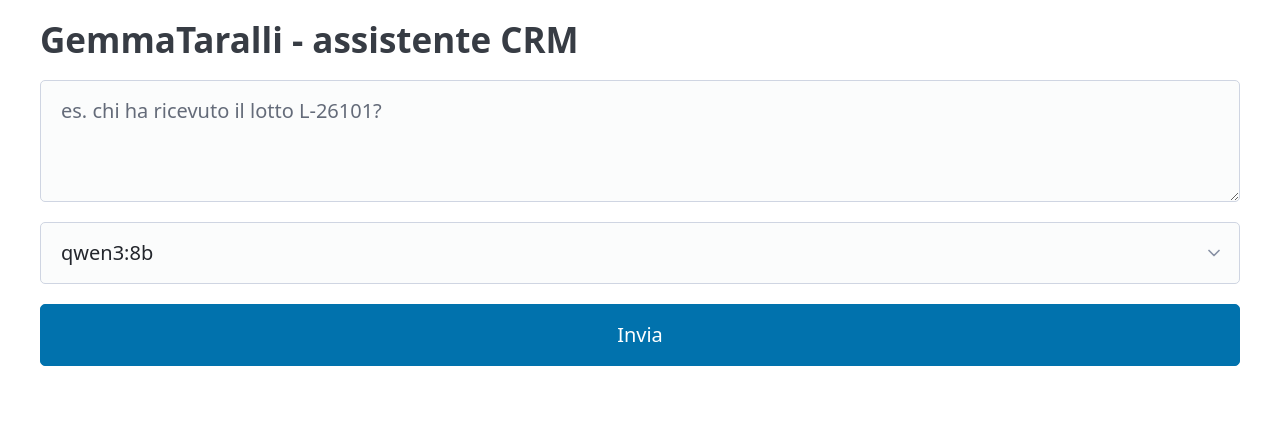
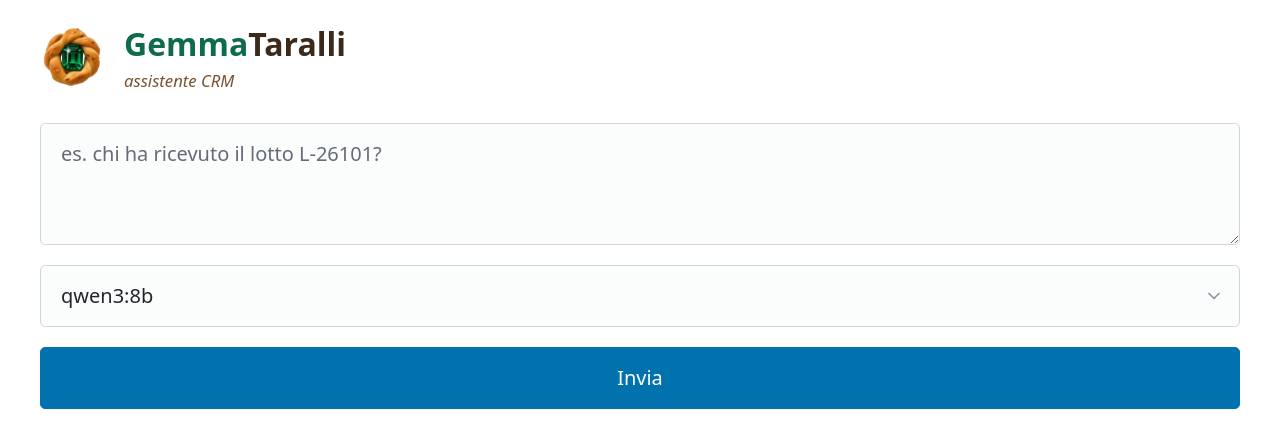
Before and after one commit to GemmatoDev/pw26-agente-mcp-tarallificio, a FastAPI app: page / in a window 1280 px wide. Shown: the top 428 px of the page. Run offline with FastAPI, Linux system fonts and the light colour scheme; parts of the project's set-up code (start-up, migrations or seed data) failed here and were passed over; some libraries are stand-ins or nearby versions.

Commit message:
logo nella pagina e screenshot della web

```diff
--- a/docs/registro_ore.csv
+++ b/docs/registro_ore.csv
@@ -35,3 +35,5 @@ data,fase,attivita,ore_previste,ore_reali,difficolta,soluzione,riferimento
 08/11/2026,Web,sistemata la traccia dei passi e tolti gli asterischi,0.5,0.5,-,-,web/app.py --- web/templates/index.html
 09/11/2026,Test,errori del fornitore nel ciclo e giro ufficiale dei test,1,0.75,groq rifiuta un tool con il nome sbagliato e il runner crasha,errore del modello gestito nel ciclo come condizione di arresto,harness/ciclo.py
 10/11/2026,Test,controllo dei risultati del giro ufficiale,1,1,qwen3 dice di aver aperto il reclamo ma nel log è annullato,controllo ogni risposta con il log dello scenario,logs/scenari
+10/11/2026,Web,logo in canva,1,3,non sono un grafico e le prime versioni con le forme sembravano un fischietto,logo finale con il tarallo e il nome in due colori,web/static/logo.png
+10/11/2026,Web,logo nella testata e screenshot della pagina,0.5,1,su mobile la tabella dei passi usciva dallo schermo,parole lunghe a capo dentro le celle e ora su una riga,web/app.py --- web/templates/index.html --- docs/screenshots
--- a/web/app.py
+++ b/web/app.py
@@ -3,6 +3,7 @@ from contextlib import asynccontextmanager
 from pathlib import Path
 
 from fastapi import FastAPI, Form, Request
+from fastapi.staticfiles import StaticFiles
 from fastapi.templating import Jinja2Templates
 from mcp import Client
 
@@ -26,6 +27,9 @@ async def avvio(app):
         yield
 
 app = FastAPI(lifespan=avvio)
+
+# logo e immagini della pagina
+app.mount("/static", StaticFiles(directory=Path(__file__).resolve().parent / "static"), name="static")
 
 # passi della sessione presi dal log
 def leggi_passi(sessione):
--- a/web/templates/index.html
+++ b/web/templates/index.html
@@ -1,18 +1,31 @@
 <!doctype html>
-<html lang="it">
+<html lang="it" data-theme="light">
 <head>
   <meta charset="utf-8">
   <meta name="viewport" content="width=device-width, initial-scale=1">
   <title>GemmaTaralli - assistente CRM</title>
+  <link rel="icon" href="/static/icona.png">
   <link rel="stylesheet" href="https://cdn.jsdelivr.net/npm/@picocss/pico@2.1.1/css/pico.min.css">
   <style>
     .risposta { white-space: pre-wrap; }
-    td, th { font-size: 0.9rem; vertical-align: top; }
+    td, th { font-size: 0.9rem; vertical-align: top; overflow-wrap: anywhere; }
+    .passi td:first-child { white-space: nowrap; }
+    .testata { display: flex; align-items: center; gap: 1rem; margin-bottom: 1.5rem; }
+    .testata div { display: flex; flex-direction: column; }
+    .nome { font-size: 1.6rem; color: #3B2A1A; }
+    .gemma { color: #0E6B4D; }
+    .testata small { color: #7A5230; font-style: italic; }
   </style>
 </head>
 <body>
 <main class="container">
-  <h2>GemmaTaralli - assistente CRM</h2>
+  <header class="testata">
+    <img src="/static/icona.png" alt="Logo GemmaTaralli" width="64" height="64">
+    <div>
+      <strong class="nome"><span class="gemma">Gemma</span>Taralli</strong>
+      <small>assistente CRM</small>
+    </div>
+  </header>
 
   <form method="post" action="/chiedi">
     <textarea name="richiesta" rows="3" placeholder="es. chi ha ricevuto il lotto L-26101?" required>{{ richiesta or "" }}</textarea>
@@ -60,7 +73,7 @@
 
     <details>
       <summary>Passi del ciclo</summary>
-      <table>
+      <table class="passi">
         {% for ora, chi, testo in passi %}
         <tr><td>{{ ora }}</td><td>{{ chi }}</td><td>{{ testo }}</td></tr>
         {% endfor %}
```
Also changed, not shown: docs/decisioni.md (+3 -0 lines), docs/fonti.md (+2 -0 lines), web/static/icona.png (added), web/static/logo.png (added), 3 other files.
